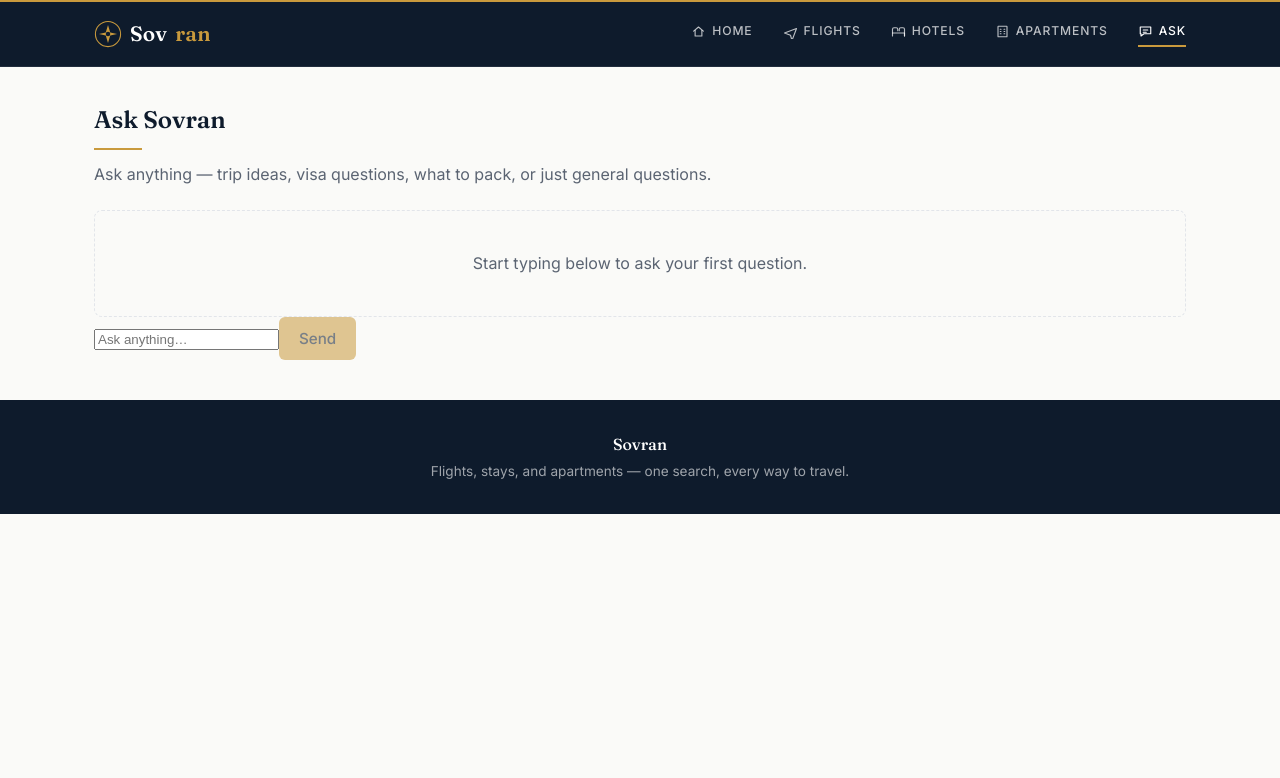
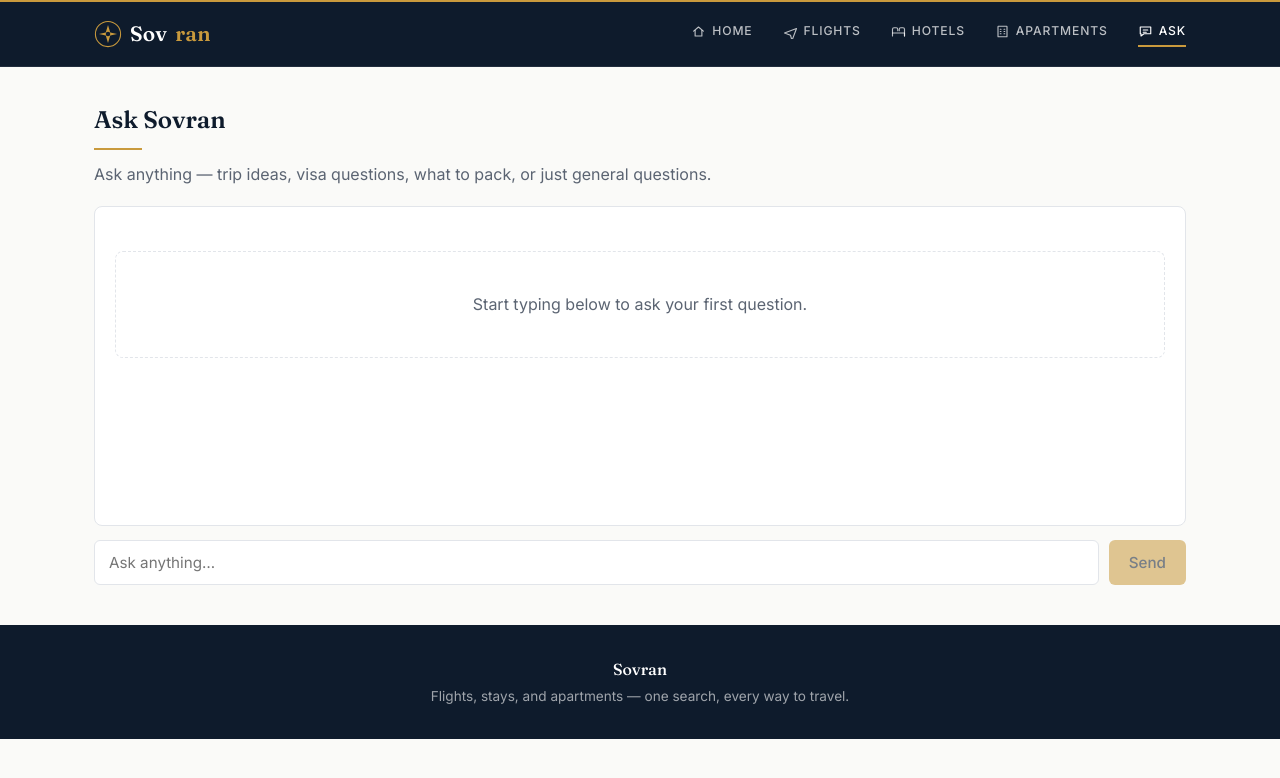
Before and after one commit to Diamondlegacy/Sovran, a React (Vite) app: page /ask in a window 1280 px wide. Shown: the top 778 px of the page. Built offline with nearby package versions, Linux system fonts and the light colour scheme.

Commit message:
Add chat window and input styles to index.css

```diff
--- a/src/index.css
+++ b/src/index.css
@@ -217,3 +217,51 @@ footer {
   padding: 32px 24px; text-align: center; font-size: 0.85rem;
 }
 footer .footer-brand { font-family: var(--font-display); color: #FFFFFF; font-size: 1rem; margin-bottom: 4px; }
+/* ---------- Ask Sovran chat ---------- */
+.chat-window {
+  margin-top: 20px;
+  border: 1px solid var(--line);
+  border-radius: var(--radius);
+  background: var(--panel);
+  padding: 20px;
+  min-height: 320px;
+  max-height: 480px;
+  overflow-y: auto;
+  display: flex;
+  flex-direction: column;
+  gap: 10px;
+}
+.chat-bubble {
+  max-width: 78%;
+  padding: 10px 14px;
+  border-radius: 12px;
+  font-size: 0.94rem;
+  line-height: 1.5;
+  white-space: pre-wrap;
+}
+.chat-bubble.user {
+  align-self: flex-end;
+  background: var(--ink);
+  color: #FFFFFF;
+  border-bottom-right-radius: 4px;
+}
+.chat-bubble.assistant {
+  align-self: flex-start;
+  background: var(--mist);
+  color: var(--ink);
+  border-bottom-left-radius: 4px;
+}
+.chat-bubble.loading { opacity: 0.6; font-style: italic; }
+.chat-input-row {
+  display: flex;
+  gap: 10px;
+  margin-top: 14px;
+}
+.chat-input-row input {
+  flex: 1;
+  padding: 12px 14px;
+  border: 1px solid var(--line);
+  border-radius: 6px;
+  font-size: 0.95rem;
+  font-family: var(--font-body);
+}
```
